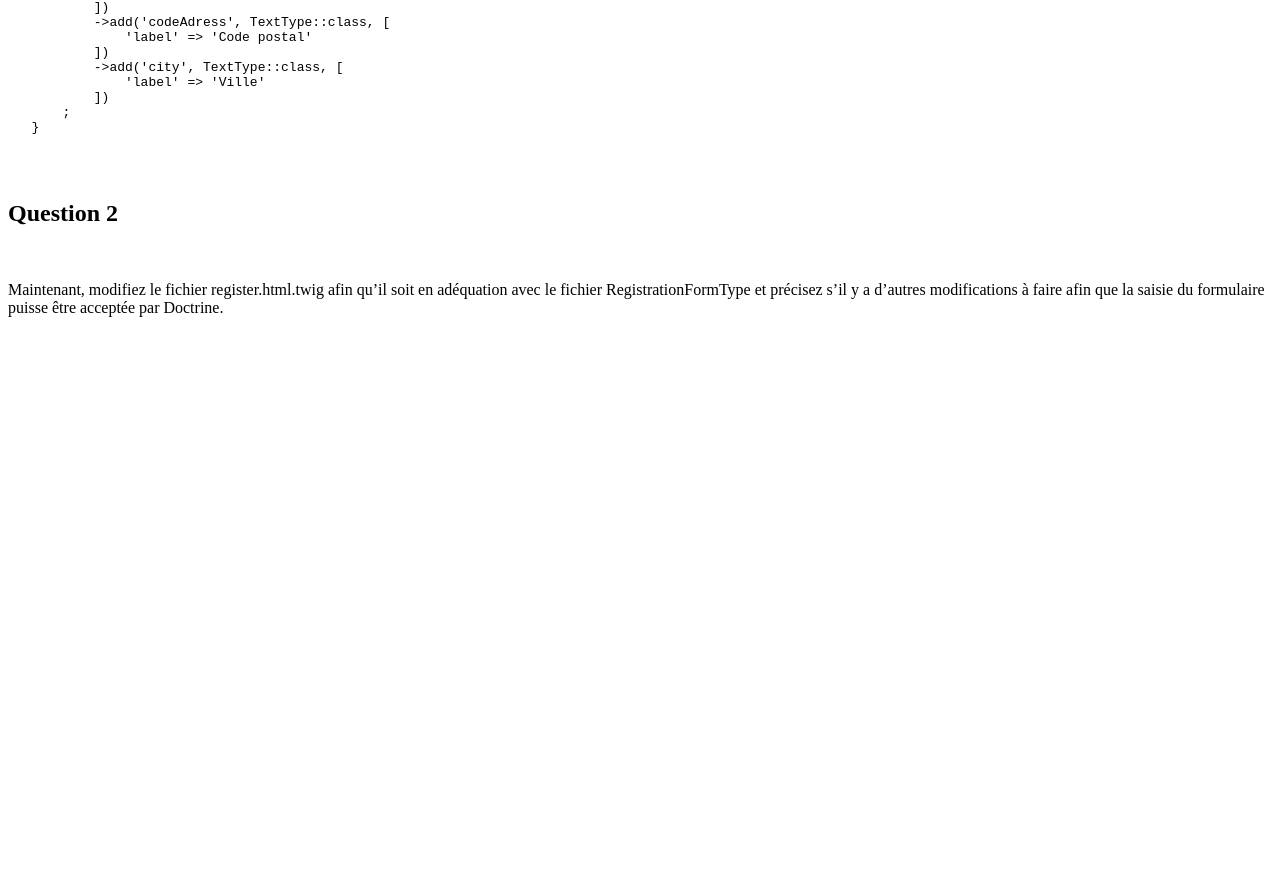
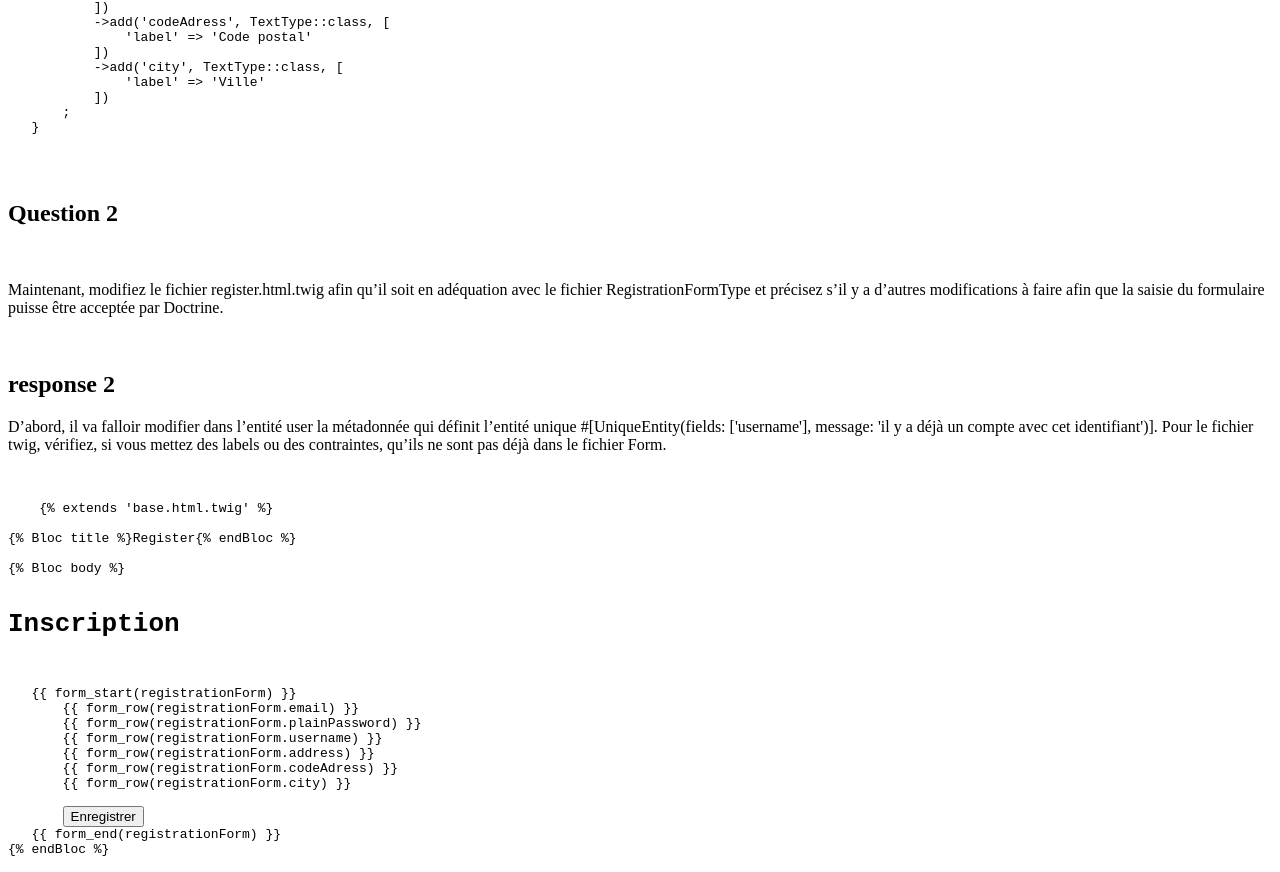
Before and after one commit to akkramm00/security-symfony-entrainement, a plain HTML site: page index.html in a window 1280 px wide. Shown: the part 1358-2230 px from the top of the page. Before the commit the page ends 1675 px from the top, so only its background shows below. Drawn offline with Linux system fonts and the light colour scheme.

Commit message:
add respose 2 for create the form

```diff
--- a/index.html
+++ b/index.html
@@ -99,6 +99,35 @@
   <h2>Question 2</h2>
   <br>
   <p>Maintenant, modifiez le fichier register.html.twig afin qu’il soit en adéquation avec le fichier RegistrationFormType et précisez s’il y a d’autres modifications à faire afin que la saisie du formulaire puisse être acceptée par Doctrine.</p>
+  <br>
+  <h2>response 2</h2>
+  <p>D’abord, il va falloir modifier dans l’entité user la métadonnée qui définit l’entité unique
+
+#[UniqueEntity(fields: ['username'], message: 'il y a déjà un compte avec cet identifiant')].
+
+Pour le fichier twig, vérifiez, si vous mettez des labels ou des contraintes, qu’ils ne sont pas déjà dans le fichier Form.</p>
+  <br>
+
+  <pre>
+    {% extends 'base.html.twig' %}
+
+{% Bloc title %}Register{% endBloc %}
+
+{% Bloc body %}
+   <h1>Inscription</h1>
+
+   {{ form_start(registrationForm) }}
+       {{ form_row(registrationForm.email) }}
+       {{ form_row(registrationForm.plainPassword) }}
+       {{ form_row(registrationForm.username) }}
+       {{ form_row(registrationForm.address) }}
+       {{ form_row(registrationForm.codeAdress) }}
+       {{ form_row(registrationForm.city) }}
+
+       <button type="submit" class="btn">Enregistrer</button>
+   {{ form_end(registrationForm) }}
+{% endBloc %}
+  </pre>
 
   <script src="script.js"></script>
   <script src="https://replit.com/public/js/replit-badge-v2.js" theme="dark" position="bottom-right"></script>
```
